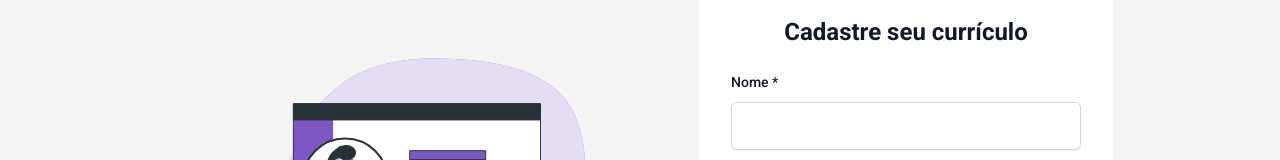
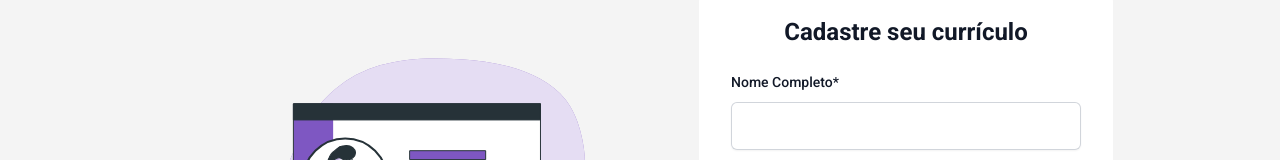
Before and after one commit to VictorGuiVasco/Boto-Web, an Angular app: page /register in a window 1280 px wide. Shown: the part 142-302 px from the top of the page. Built offline with nearby package versions, Linux system fonts and the light colour scheme.

Commit message:
fix: change input label

```diff
--- a/src/app/register/register.component.html
+++ b/src/app/register/register.component.html
@@ -15,7 +15,8 @@
               <div class="pb-4">
                 <div class="mt-6 w-[350px]">
                   <div class="sm:col-span-3">
-                    <label for="first-name" class="block text-sm font-medium leading-6 text-gray-900">Nome *</label>
+                    <label for="first-name" class="block text-sm font-medium leading-6 text-gray-900">Nome
+                      Completo*</label>
                     <div class="mt-2">
                       <input type="text" name="first-name" id="first-name" autocomplete="given-name"
                         class="block w-full rounded-md border-0 p-3 px-4 outline-none text-gray-900 shadow-sm ring-1 ring-inset ring-gray-300 placeholder:text-gray-400 focus:ring-2 focus:ring-inset focus:ring-indigo-600 sm:text-sm sm:leading-6">
```
